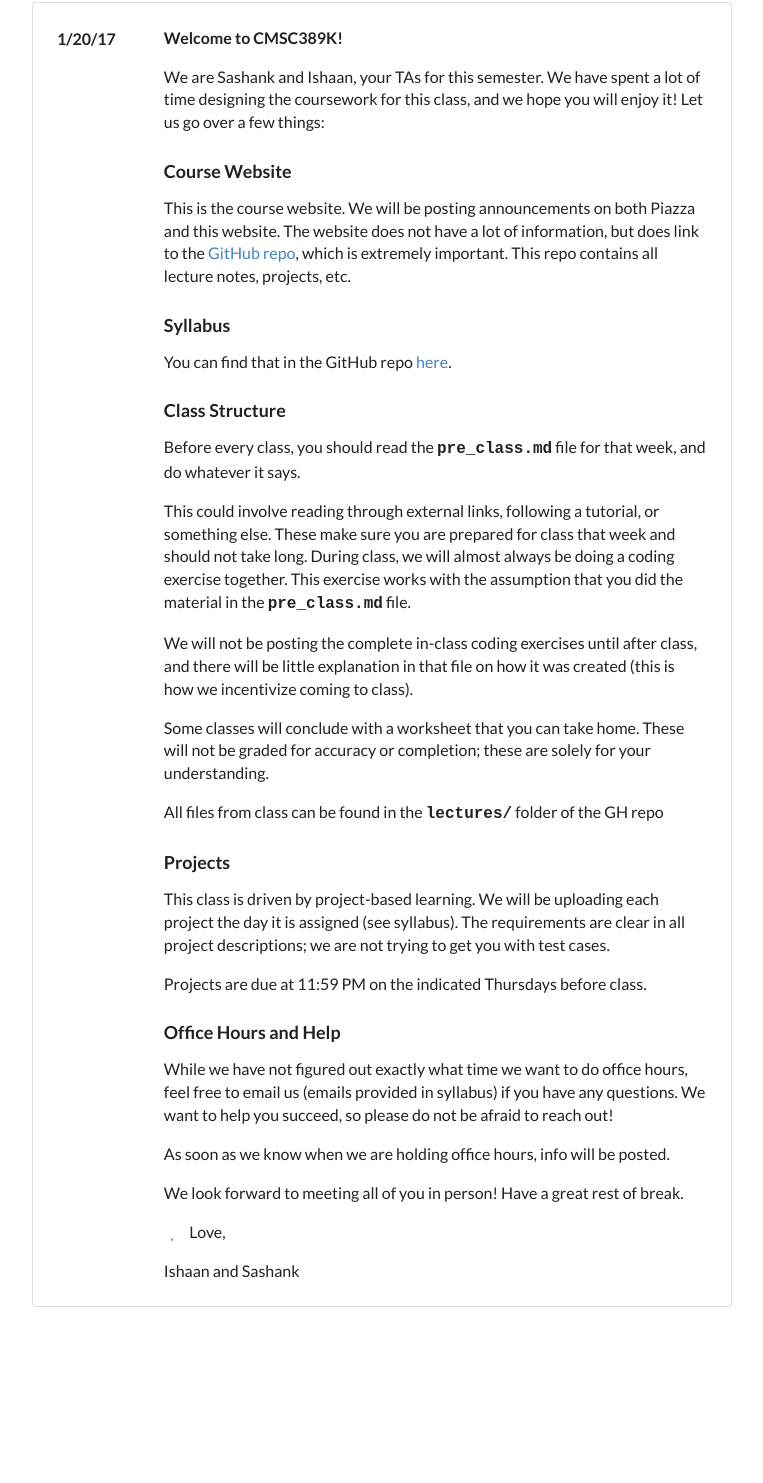
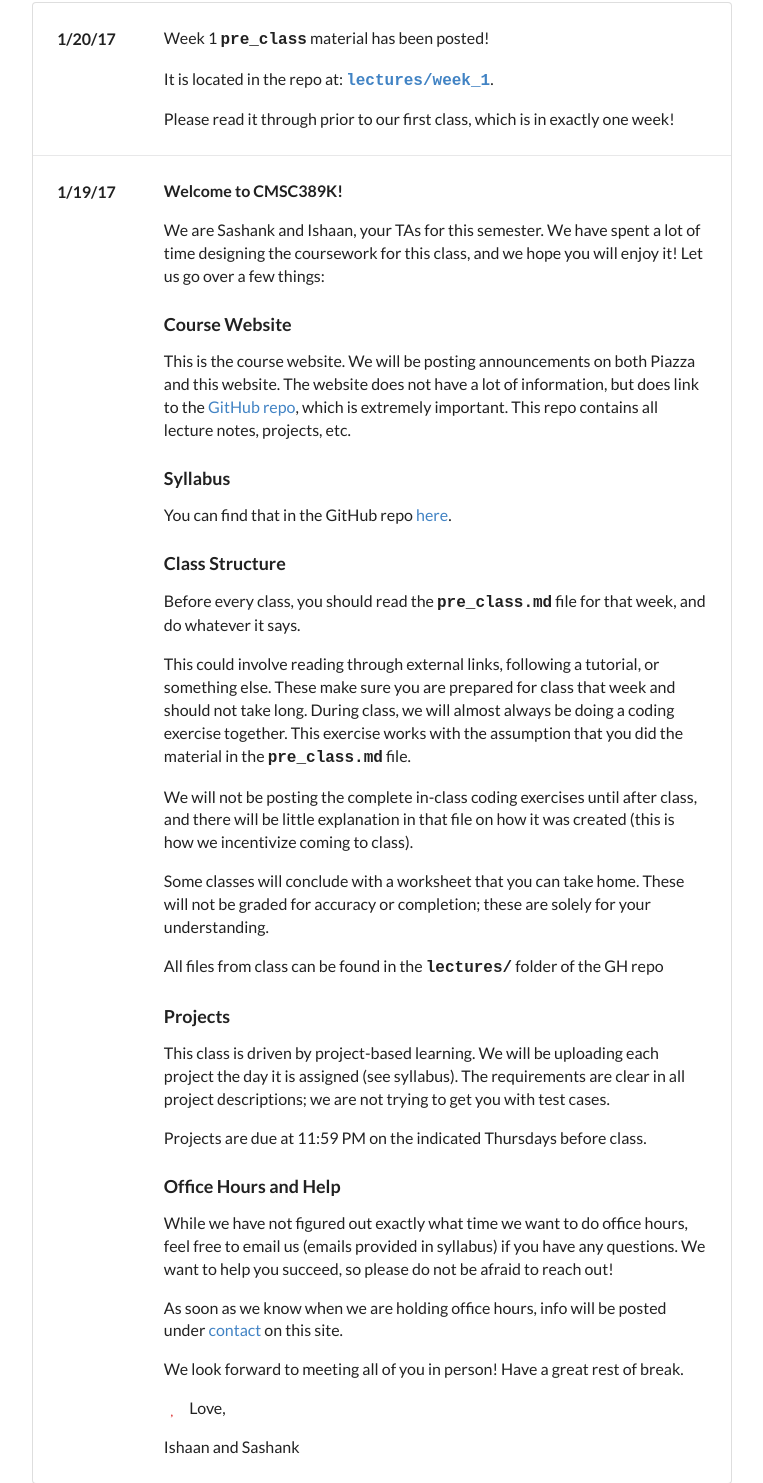
Before and after one commit to CMSC389K/cmsc389k.github.io, a plain HTML site: page index.html in a window 1280 px wide. Shown: the part 315-1798 px from the top of the page, without its empty margins (258-1021 px from the left). Before the commit the page ends 1686 px from the top, so only its background shows below. Drawn offline with nearby package versions, Linux system fonts and the light colour scheme; some icons are missing; a web font is replaced by a local one.

Commit message:
week_1 pre_class announcment

```diff
--- a/index.html
+++ b/index.html
@@ -40,6 +40,14 @@
                 <tr>
                     <td><b>1/20/17</b></td>
                     <td>
+                        <p>Week 1 <code><b>pre_class</b></code> material has been posted!</p>
+                        <p>It is located in the repo at: <a href="https://github.com/CMSC389K/spring17/tree/master/lectures/week_1"><code><b>lectures/week_1</b></code></a>.</p>
+                        <p>Please read it through prior to our first class, which is in exactly one week!</p>
+                    </td>
+                </tr>
+                <tr>
+                    <td><b>1/19/17</b></td>
+                    <td>
                         <p><b>Welcome to CMSC389K!</b></p>
                         <p>We are Sashank and Ishaan, your TAs for this semester. We have spent a lot of time designing the coursework for this class, and we hope you will enjoy it! Let us go over a few things:</p>
                         <h3>Course Website</h3>
@@ -48,21 +56,16 @@
                         <p>You can find that in the GitHub repo <a href="/syllabus.html">here</a>.</p>
                         <h3>Class Structure</h3>
                         <p>Before every class, you should read the <code><b>pre_class.md</b></code> file for that week, and do whatever it says. </p>
-
                         <p>This could involve reading through external links, following a tutorial, or something else. These make sure you are prepared for class that week and should not take long. During class, we will almost always be doing a coding exercise together. This exercise works with the assumption that you did the material in the <code><b>pre_class.md</b></code> file. </p>
-
                         <p>We will not be posting the complete in-class coding exercises until after class, and there will be little explanation in that file on how it was created (this is how we incentivize coming to class). </p>
                         <p>Some classes will conclude with a worksheet that you can take home. These will not be graded for accuracy or completion; these are solely for your understanding.</p>
                         <p>All files from class can be found in the <code><b>lectures/</b></code> folder of the GH repo</p>
                         <h3>Projects</h3>
                         <p>This class is driven by project-based learning. We will be uploading each project the day it is assigned (see syllabus). The requirements are clear in all project descriptions; we are not trying to get you with test cases. </p>
-
                         <p>Projects are due at 11:59 PM on the indicated Thursdays before class.</p>
-
                         <h3>Office Hours and Help</h3>
                         <p>While we have not figured out exactly what time we want to do office hours, feel free to email us (emails provided in syllabus) if you have any questions. We want to help you succeed, so please do not be afraid to reach out! </p>
-
-                        <p>As soon as we know when we are holding office hours, info will be posted. </p>
+                        <p>As soon as we know when we are holding office hours, info will be posted under <a href="contact.html">contact</a> on this site. </p>
                         <p>We look forward to meeting all of you in person! Have a great rest of break.</p>
                         <p><i class="red heart icon"></i> Love, </p>
                         <p>Ishaan and Sashank </p>
```
